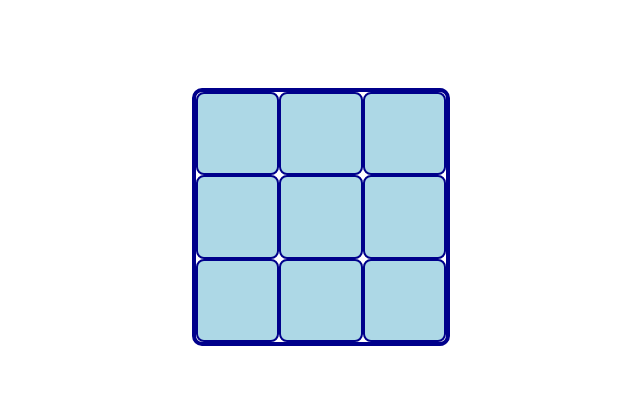
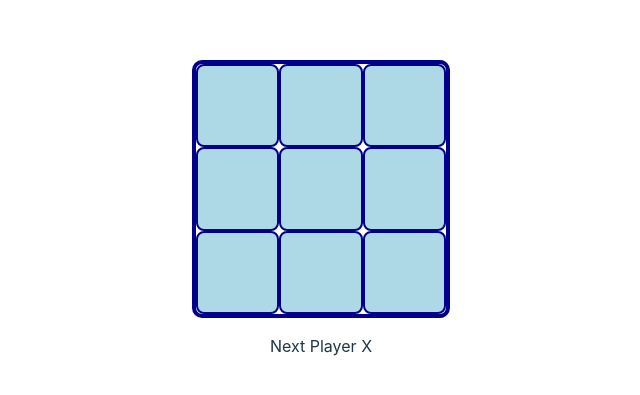
Before and after one commit to thinhpham311-dev/react-tic-tac-toe-demo, a React (Vite) app: page / in a window 1280 px wide. Shown: the part 183-578 px from the top of the page, without its empty margins (319-959 px from the left). Built offline with nearby package versions, Linux system fonts and the light colour scheme.

Commit message:
Display the winner (X or O)

```diff
--- a/src/App.tsx
+++ b/src/App.tsx
@@ -1,11 +1,14 @@
 import { useState } from 'react'
 import { Board } from './components/Board';
 import './App.css'
+import { calculateWinner } from './helpers';
+
 
 function App() {
   const [history, setHistory] = useState([Array(9).fill(null)]);
   const [stepNumber, setStepNumber] = useState(0);
   const [xIsNext, setXisNext] = useState(true);
+  const winner = calculateWinner(history[stepNumber]);
 
   const handleClick = (i: number) => {
     const timeInHistory = history.slice(0, stepNumber + 1);
@@ -14,7 +17,7 @@ function App() {
 
     const squares = [...current];
     // if user click an occupied square or if game is won, return
-    if (squares[i]) return;
+    if (winner || squares[i]) return;
 
     // Put an X or an O in the clicked square
     squares[i] = xIsNext ? 'X' : 'O';
@@ -27,7 +30,7 @@ function App() {
   return (
     <>
       <Board squares={history[stepNumber]} onClick={handleClick} />
-
+      <p>{winner ? `Winner: ${winner}` : `Next Player ${xIsNext ? 'X' : 'O'}`}</p>
     </>
   )
 }
--- /dev/null
+++ b/src/helpers.ts
@@ -0,0 +1,22 @@
+export function calculateWinner(squares: Array<any>) {
+    const lines = [
+        [0, 1, 2],
+        [3, 4, 5],
+        [6, 7, 8],
+        [0, 3, 6],
+        [1, 4, 7],
+        [2, 5, 8],
+        [0, 4, 8],
+        [2, 4, 6]
+    ];
+
+    for (let i = 0; i < lines.length; i++) {
+        const [a, b, c] = lines[i];
+
+        if (squares[a] && squares[a] === squares[b] && squares[a] === squares[c]) {
+            return squares[a];
+        }
+    }
+
+    return null;
+}
```
